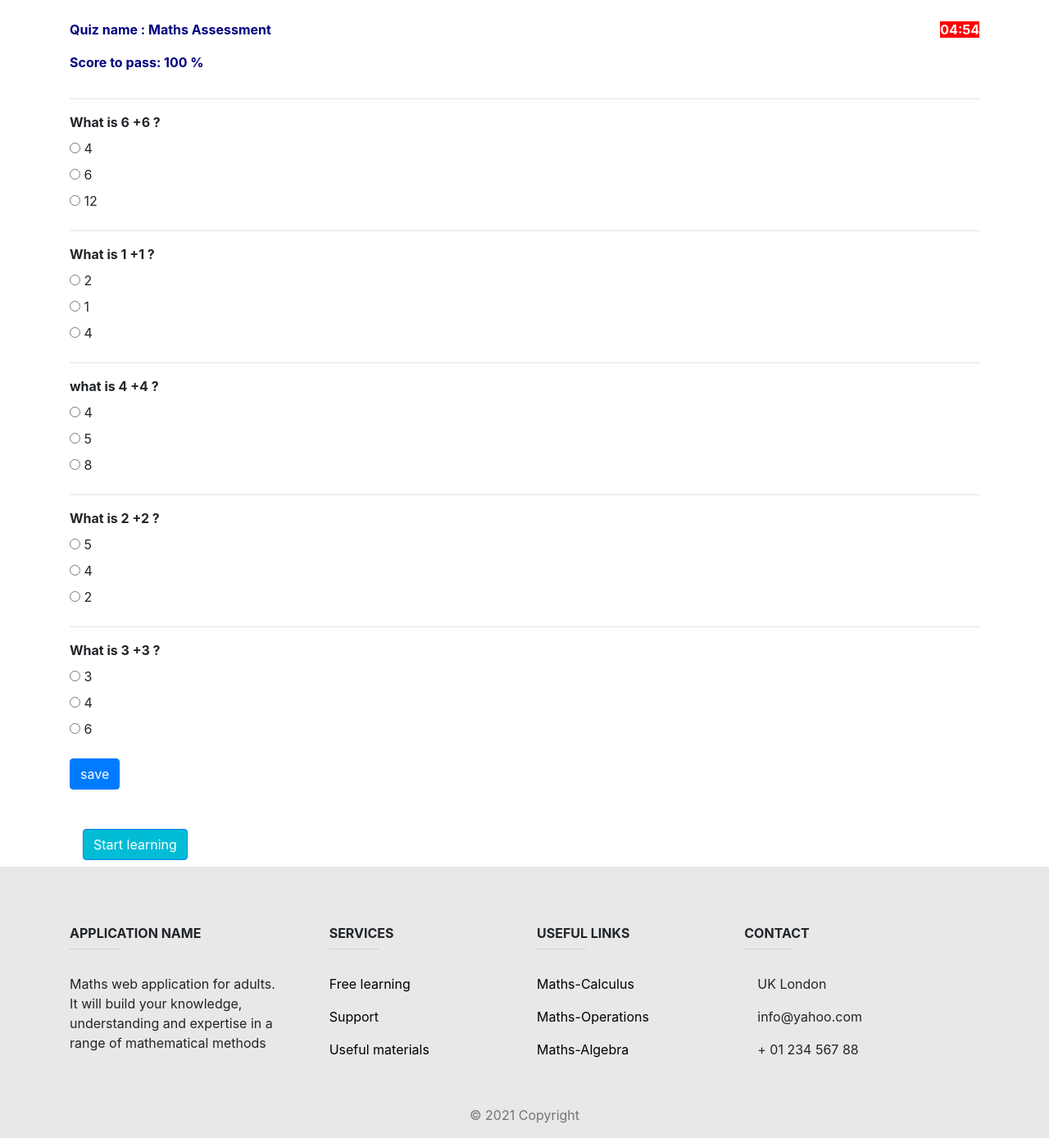
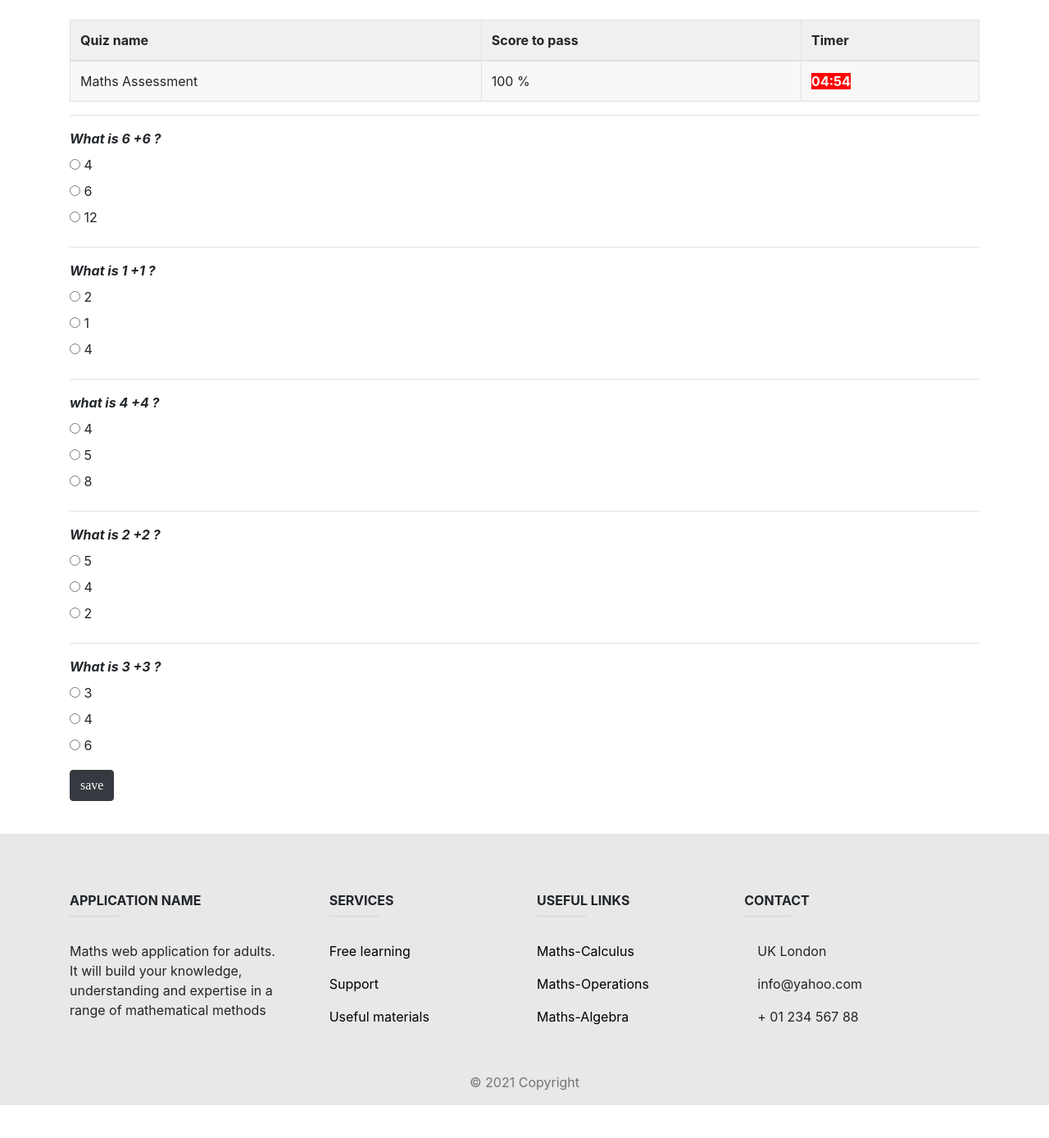
Before and after one commit to mohamedlafiteh/learning-system-project, a Django app: page /quiz/get/1 in a window 1280 px wide. Shown: the part 64-1452 px from the top of the page at 82% size. After the commit the page ends 1412 px from the top, so only its background shows below. Run offline with Django 3.2, Linux system fonts and the light colour scheme; data comes from the database, SQL or seed files in the repository; both versions use the stored data as it was after the commit; some libraries are stand-ins or nearby versions.

Commit message:
fix the quiz bug for the score

```diff
--- a/quiz/static/quiz/assess.js
+++ b/quiz/static/quiz/assess.js
@@ -2,6 +2,10 @@ let qTag = document.getElementById('qu-tag')
 let scoTag = document.getElementById('sc-tag')
 let rTag = document.getElementById('re-tag')
 let tTag = document.getElementById('ti-tag')
+let lbuttonTag = document.getElementById('l-button-l')
+let llbuttonTag = document.getElementById('l-button-ll')
+
+
 let is_answered = false
 
 const startTimer = (t) =>{
@@ -57,7 +61,7 @@ type:'GET',
             for(const [ques,ans] of Object.entries(e)) {
                qTag.innerHTML += `
                 <hr>
-                <div class="mb-2">
+                <div class="mb-2 font-italic">
                   <b>${ques}</b>
                 </div>
                `
@@ -103,6 +107,7 @@ const postFormData = ()=> {
         data:allData,
         success:function (response){
             const quizResults = response.results
+            const sco = response.score
             quizForm.classList.add('not-visible')
             is_answered=true
             scoTag.innerHTML = `${response.passed ? 'Well done you passed! You can start learning maths from the first or second lecture': 'It is not success, you can start learning maths from the first lecture '} your result is ${response.score.toFixed(2)} %`
@@ -130,7 +135,15 @@ const postFormData = ()=> {
                         }
                     }
                 }
+
+                if(sco){
+                   lbuttonTag.classList.remove("not-visible")
+                }else {
+                     llbuttonTag.classList.remove("not-visible")
+                }
+
                 rTag.append(resultsTag)
+
 
             })
         },
--- a/quiz/templates/quiz/assessment_view.html
+++ b/quiz/templates/quiz/assessment_view.html
@@ -21,7 +21,7 @@
 <br>
 
 <section id="best-features" class="text-center">
-                <h2 class=" text-font" >5 mixed maths questions to assess your level</h2>
+                <h2 class=" text-font" style="color:black;font-size: 20px"  >5 mixed maths questions to assess your level</h2>
 
   <hr>
   <br>
@@ -41,7 +41,7 @@
               </div>
 
 <!-- Modal -->
-<div class="modal fade" id="exampleModal{{quiz.id}}" tabindex="-1" aria-labelledby="exampleModalLabel" aria-hidden="true">
+<div class="modal fade" id="exampleModal{{quiz.id}}" tabindex="-1" aria-labelledby="exampleModalLabel" aria-hidden="true" style="margin-top: 35px">
   <div class="modal-dialog">
     <div class="modal-content">
       <div class="modal-header">
--- a/quiz/templates/quiz/results_view.html
+++ b/quiz/templates/quiz/results_view.html
@@ -3,34 +3,51 @@
 {% block content%}
 <br>
 
+ <table class="table table-bordered  table-hover" style="background-color: #F0F0F0">
+  <thead>
+    <tr>
+      <th scope="col">Quiz name</th>
+      <th scope="col">Score to pass</th>
+        <th scope="col">Timer</th>
 
-<div class="row">
-    <div class="col">
-        <p class="font-weight-bold" style="color:#000080;">Quiz name : {{obj.name}}</p>
-        <p class="font-weight-bold" style="color:#000080;">Score to pass: {{obj.required_score_to_pass}} %</p>
 
-   </div>
-        <div class="col text-right"  id="ti-tag"></div>
-   </div>
+    </tr>
+  </thead>
+  <tbody>
+    <tr style="background-color: #F8F8F8">
+      <td>{{obj.name}}</td>
+      <td>{{obj.required_score_to_pass}} %</td>
+        <td id="ti-tag"></td>
+    </tr>
+    <tr>
+  </tbody>
+</table>
+
 
 <form id="quizz-form" class="mt-3 mb-3">
     {% csrf_token%}
     <div id="qu-tag"></div>
-    <button type="submit" class="btn btn-primary mt-3"> save</button>
+    <button type="submit" class="btn btn-dark text-font"  style="color: white;margin-top: 10px"> save</button>
 
 </form>
 
-<div id="sc-tag">
+<div id="sc-tag" class="mb-2 font-italic">
 
 </div>
 <br>
 
-<div  id="re-tag">
+<div  id="re-tag" class="text-font font-weight-bold">
+
+
 
 </div>
 
-<a class="nav-link"  style="color:#000080;"  href="{% url 'syllabus:level_list'%}"><button class="btn btn-primary" style="background-color:#00bcd4;">Start learning</button></a>
-
+<div style="text-align:center">
+    <a  href="{% url 'syllabus:level_list'%}"><button class="btn btn-dark text-font not-visible " id="l-button-l"  style="color: white;margin-top: 10px;margin-bottom: 10px" >Start learning</button></a>
+</div>
+<div style="text-align:center">
+    <a  href=""><button class="btn btn-dark text-font not-visible " id="l-button-ll"  style="color: white;margin-top: 10px;margin-bottom: 10px" >Please go back and answer the questions</button></a>
+</div>
 
 
 <script type=text/javascript>
--- a/quiz/views.py
+++ b/quiz/views.py
@@ -24,7 +24,6 @@ def quiz_view(request,pk):
 
 def quiz_data_view(request,pk):
     quiz = Quiz.objects.get(pk=pk)
-
     questions=[]
     for q in quiz.get_questions():
         answers =[]
@@ -74,83 +73,7 @@ def save_quiz_view(request,pk):
 
         Result.objects.create(quiz=quiz,user=user,score=score_)
 
-        if score_ >= quiz.required_score_to_pass:
+        if score_ >= quiz.required_score_to_pass/2:
             return JsonResponse({'passed':True,'score':score_,'results':results})
         else:
             return JsonResponse({'passed': False,'score':score_,'results':results})
-
-
-
-
-
-
-
-# # Create your views here.
-# def Assessmentview(request):
-#     questions = Quiz.objects.all()
-#
-#
-#     if request.method == 'POST':
-#         answers = []
-#         data = request.POST
-#         data_ = dict(data.lists())
-#         data_.pop('csrfmiddlewaretoken')
-#
-#         n=0
-#         for k,v in data_.items():
-#             nn = re.sub("\D", "", v[n])
-#             answers.append(nn)
-#             n+1
-#
-#
-#         strings = [str(integer) for integer in answers]
-#
-#
-#         numbers_answered = []
-#         counter_n=0
-#         for num in range(0,len(strings)):
-#             n= re.sub("\D", "", strings[num])
-#             counter_n=counter_n+1
-#             try:
-#                 numbers_answered.append(int(n))
-#             except:
-#                 print("It is not number the last value line 42 in view .py quiz app")
-#
-#         question_answers = Assessment.objects.values('answer')
-#         correct_a_list_values_from_model= []
-#         correct_l = []
-#
-#         for v in question_answers:
-#             question_answers_value = Assessment.objects.values(v.get('answer').lower())
-#             print(question_answers_value)
-#
-#             l = [integer for integer in question_answers_value]
-#             correct_a_list_values_from_model.append(l)
-#
-#
-#         for v in correct_a_list_values_from_model[0]:
-#             for key, value in v.items():
-#                 if value.isnumeric():
-#                     correct_l.append(int(value))
-#
-#         # compare answers with the correct answers list
-#         score = 0
-#         multiplier = 100 / 5
-#
-#         for a in numbers_answered:
-#
-#              if a in correct_l:
-#                  score=score+1
-#
-#         final= score * multiplier
-#
-#         user = request.user
-#         Results.objects.create(learner=user, mark=final)
-#
-#         assess_result=Results.objects.values_list('mark', flat=True).filter(learner__id=user.id)
-#         last_results=assess_result.reverse()[len(assess_result)-1]
-#
-#         return render(request, 'quiz/results_view.html', {'results': last_results})
-#     else:
-#         return render(request, 'quiz/assessment_view.html', {'questions': questions})
-#
--- a/quizes/views.py
+++ b/quizes/views.py
@@ -102,7 +102,7 @@ def save_quiz_view(request,pk):
 
         Result.objects.create(quiz=quiz,user=user,score=score_)
 
-        if score_ >= quiz.required_score_to_pass:
+        if score_ >= quiz.required_score_to_pass/2:
             return JsonResponse({'passed':True,'score':score_,'results':results})
         else:
             return JsonResponse({'passed': False,'score':score_,'results':results})
--- a/static/css/main_css.css
+++ b/static/css/main_css.css
@@ -72,7 +72,6 @@ video {
 .text-shade-b{
  text-shadow: 1px 1px 0px #FFFFFF, 2px 2px 0px rgba(0,0,0,0.16);
 }
-
 
 
 .input-register{
--- a/users_application/templates/users_application/home_page.html
+++ b/users_application/templates/users_application/home_page.html
@@ -157,17 +157,17 @@
             <div class="row d-flex justify-content-center text-center">
               <div class="col-md-10 text-white">
                 <!-- heading -->
-                <h3 class="mb-7 mt-5 font-weight-bold text-font" style="color:black;" > Take the assessment before start learning</h3>
+                <h3 class="mb-7 mt-5 font-weight-bold text-font" style="color:black;font-size: 25px" > Take the assessment before start learning</h3>
 
                 <!-- divider -->
                 <hr style="color:#000080;">
 
                 <!-- description -->
 
-                <h5 class=" my-4 text-font" >This is a 5 questions assessment will help us understand your level.</h5>
+                <h5 class=" my-4 text-font"  >This is a 5 questions assessment will help us understand your level.</h5>
                 <p class="text-font" >The assessment score is 100 %</p>
                    {% if user.is_authenticated%}
-                <a href="{% url 'quiz:assess_list' %}"> <button type="button" class="btn btn-primary" > Start Now</button> </a>
+                <a href="{% url 'quiz:assess_list' %}"> <button type="button" class="btn btn-dark text-font"  style="color: white" > Start Now</button> </a>
                     {% else%}
                        <div class="d-grid gap-2 d-md-block">
                           <button class="btn btn-primary" type="button"><a href="{% url 'user_account_login'%}" class="btn btn-primary btn-lg mr-4 btn-block text-font" style="color: white">Login</a>
```
Also changed, not shown: db.sqlite3.
